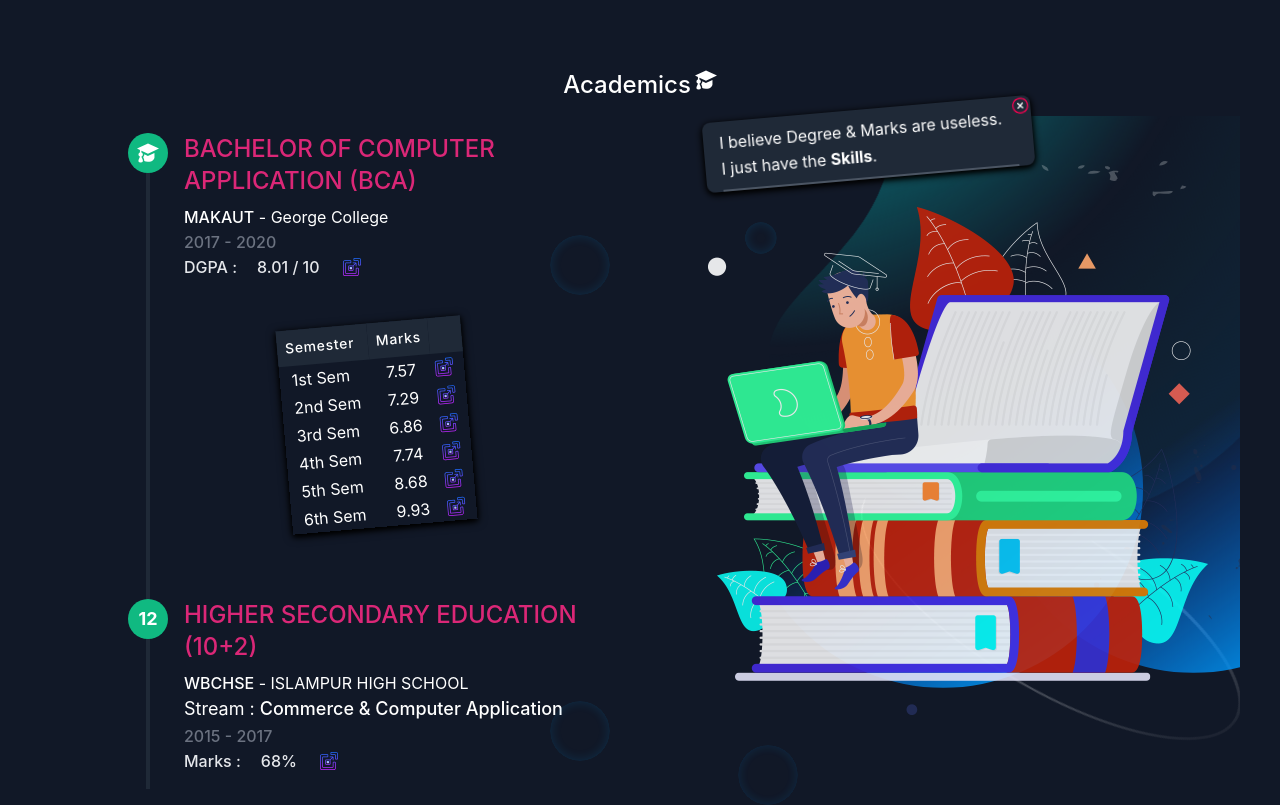
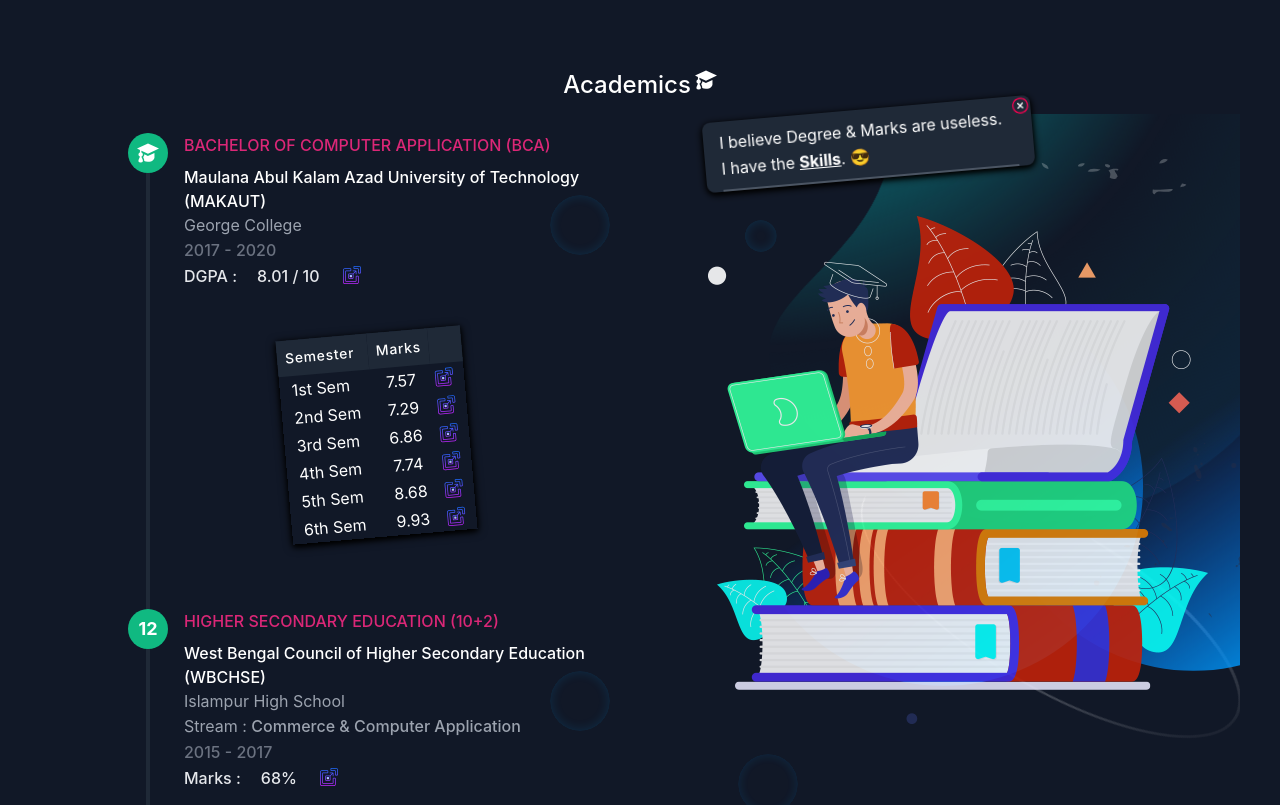
Before and after one commit to num-js/portfolio, a React (Create React App) app: page / in a window 1280 px wide. Shown: the part 4380-5185 px from the top of the page. Built offline with nearby package versions, Linux system fonts and the light colour scheme; a web font is replaced by a local one.

Commit message:
Academics data changes

```diff
--- a/src/assets/data/academicsData.json
+++ b/src/assets/data/academicsData.json
@@ -3,7 +3,7 @@
         "icon": "college",
         "name": "George College",
         "timeLine": "2017 - 2020",
-        "board": "MAKAUT",
+        "board": "Maulana Abul Kalam Azad University of Technology (MAKAUT)",
         "course": "BACHELOR OF COMPUTER APPLICATION (BCA)",
         "description": "",
         "stream": null,
@@ -55,9 +55,9 @@
     },
     {
         "icon": "12",
-        "name": "ISLAMPUR HIGH SCHOOL",
+        "name": "Islampur High School",
         "timeLine": "2015 - 2017",
-        "board": "WBCHSE",
+        "board": "West Bengal Council of Higher Secondary Education (WBCHSE)",
         "course": "HIGHER SECONDARY EDUCATION (10+2)",
         "description": "",
         "stream": [
--- a/src/components/Academics/Academics.js
+++ b/src/components/Academics/Academics.js
@@ -43,7 +43,7 @@
                             <p className="my-2 leading-relaxed text-white">
                                 I believe Degree & Marks are useless. &nbsp;&nbsp;
                                 <br />
-                                I just have the <Link to={{ pathname: SKILLS }}><span className="font-bold">Skills</span></Link>.
+                                I have the <Link to={{ pathname: SKILLS }}><span className="font-bold underline">Skills</span>. 😎</Link>
                             </p>
                             <div className="flex items-center border-b-2 border-gray-600"></div>
                         </div>
@@ -72,30 +72,34 @@
                                                 )
                                             }
                                         </div>
-                                        <div className="flex-grow pl-4">
-                                            <h2 className="mb-2 text-xl font-medium text-pink-600 lg:text-2xl title-font">
+                                        <div className="flex-grow pl-4 text-base">
+                                            <h2 className="mb-2 font-medium text-pink-600 lg:text-base title-font">
                                                 {collegeData?.course}
                                             </h2>
                                             <img src="../icons/small-circle.svg" className="absolute right-0 cursor-pointer"
                                                 onClick={toggleAcademicTag}
                                             />
-                                            <span className="text-base text-white">
-                                                <span className="font-medium">{collegeData?.board}</span> - {collegeData?.name}
+                                            <div className="font-medium text-white ">
+                                                {collegeData?.board}
+                                            </div>
+
+                                            <span className="text-gray-400 ">
+                                                {collegeData?.name}
                                             </span>
 
                                             <div className="leading-relaxed text-gray-200">
-                                                <div className="text-base font-medium text-white">
+                                                <div className="font-medium text-white ">
                                                     {collegeData?.description}
                                                 </div>
                                                 {collegeData?.stream && (
-                                                    <div className="text-lg text-white">
+                                                    <div className="text-gray-400 ">
                                                         Stream :  <span className="font-medium">{collegeData?.stream}</span>
                                                     </div>
                                                 )}
-                                                <span className="mt-1 text-base font-medium text-gray-500">
+                                                <span className="mt-1 font-medium text-gray-500">
                                                     {collegeData?.timeLine}
                                                 </span>
-                                                <div className="flex text-base font-medium">
+                                                <div className="flex font-medium">
                                                     <div className="">
                                                         {collegeData.marks.label}
                                                     </div>
```
